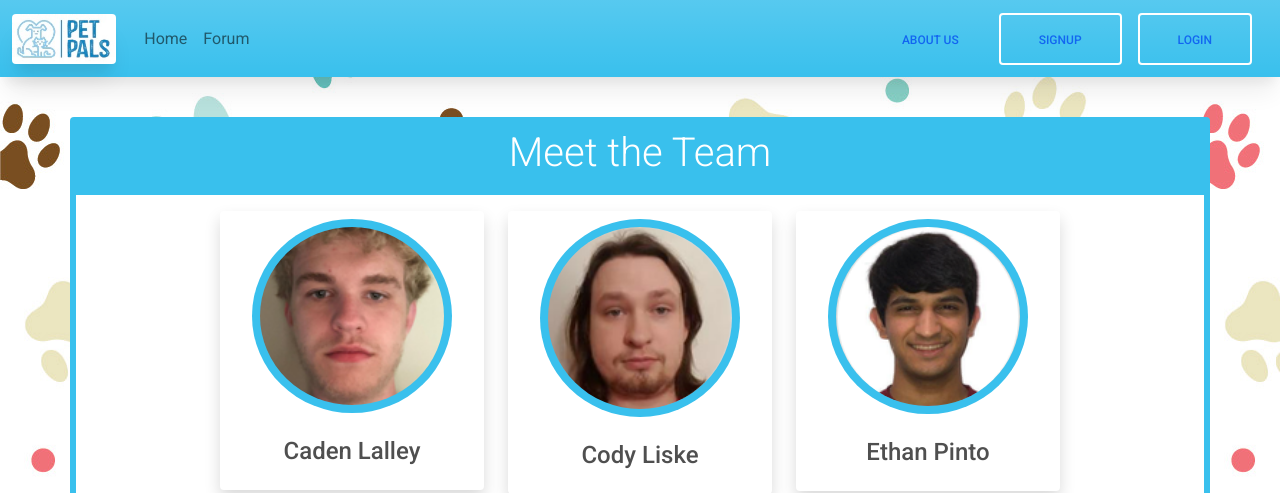
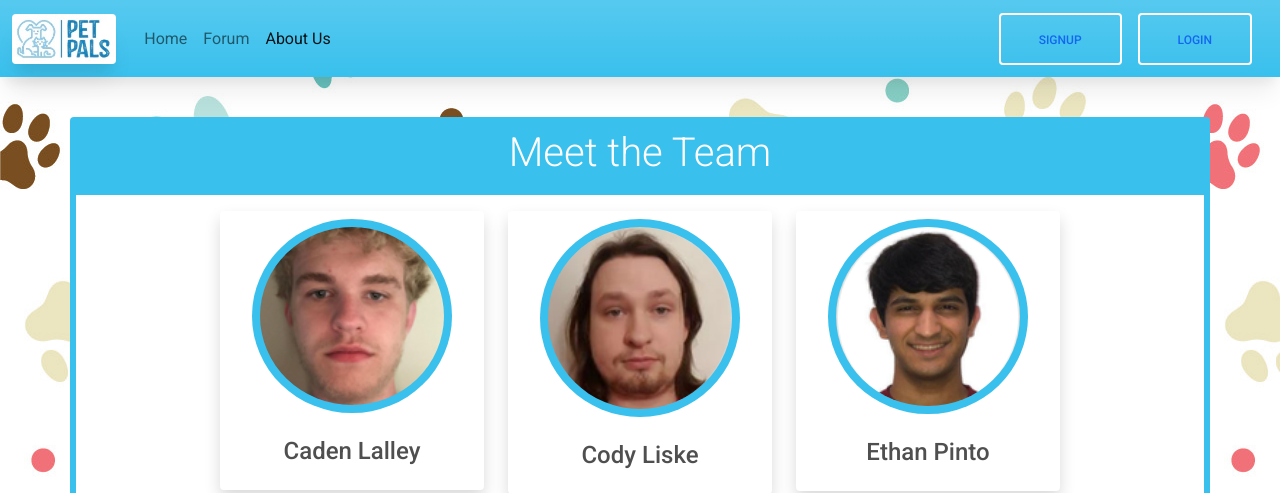
Before and after one commit to JacobHarland/ITSC-3155-Team-6-Final, a Flask app: page /about in a window 1280 px wide. Shown: the top 493 px of the page. Run offline with Flask 2, Linux system fonts and the light colour scheme; some libraries are stand-ins or nearby versions.

Commit message:
Nav Bar Reordered

```diff
--- a/petpals/templates/_layout.html
+++ b/petpals/templates/_layout.html
@@ -66,11 +66,9 @@
               <a class="nav-link{{' active' if active_page == 'profile'}}" {% if active_page == 'profile' %}aria-current="page"{% endif %} href="{{ url_for('profile_router.profile_current_user') }}">My Profile</a>
             {% endif %}
             <a class="nav-link{{' active' if active_page == 'forum'}}" {% if active_page == 'forum' %}aria-current="page"{% endif %} href="/forum">Forum</a>
+            <a class="nav-link{{' active' if active_page == 'about'}}" {% if active_page == 'about' %}aria-current="page"{% endif %} href="{{ url_for('about') }}">About Us</a>
           </div>
           <div class="d-flex align-items-center">
-            <button type="button" class="btn btn-link text-dark px-3 me-2">
-              <a class="nav-item nav-link" href="{{ url_for('about') }}">About Us</a>
-            </button>
             <!--If user is logged in only show logout, if not logged in show signup/login-->
             {% if current_user.is_authenticated %}
               <button type="button" class="btn btn-link btn-outline-white me-3">
```
